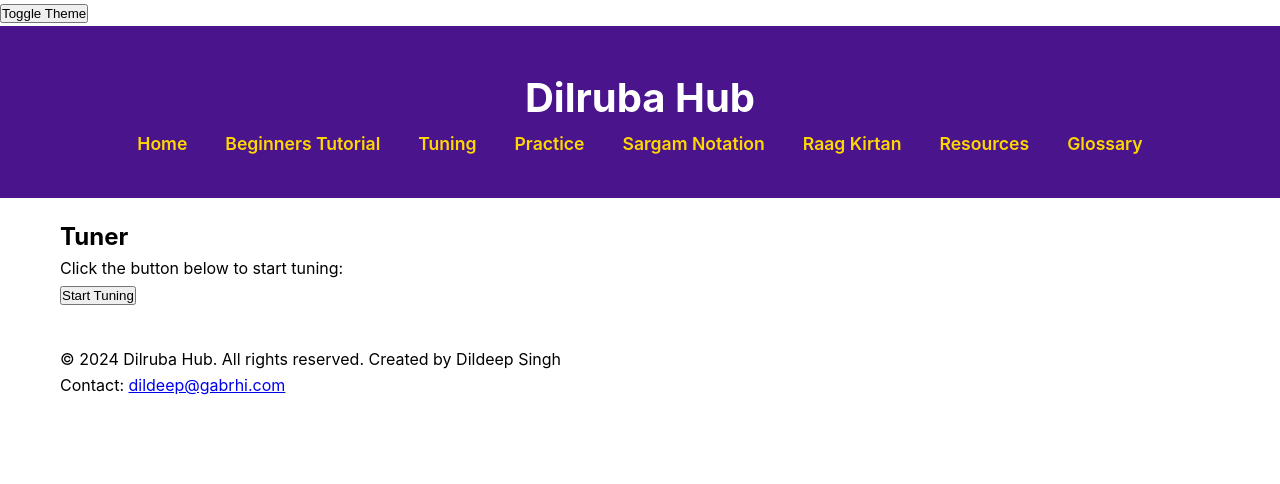
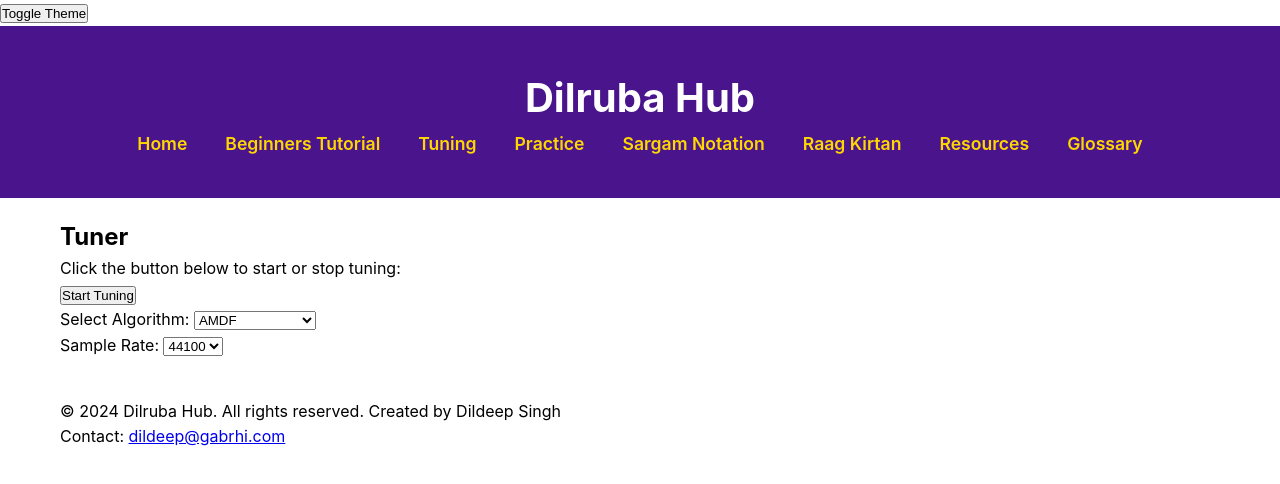
Before and after one commit to DilrubaJi/dilruba-website, a React (Vite) app: page /tuning in a window 1280 px wide. Shown: the top 484 px of the page. Built offline with nearby package versions, Linux system fonts and the light colour scheme.

Commit message:
stop tuning button added, fixed pitch, sample rate options

```diff
--- a/src/pages/Tuning.jsx
+++ b/src/pages/Tuning.jsx
@@ -1,37 +1,72 @@
-import React, { useState, useEffect } from "react";
+import React, { useState, useRef } from "react";
 import * as Pitchfinder from "pitchfinder";
 
 function Tuning() {
     const [note, setNote] = useState(null);
     const [isTuning, setIsTuning] = useState(false);
+    const [algorithm, setAlgorithm] = useState('AMDF'); // State to switch between algorithms
+    const [options, setOptions] = useState({ sampleRate: 44100, threshold: 0.1 }); // Default options
+    const audioContextRef = useRef(null);
+    const animationFrameIdRef = useRef(null);
+    const mediaStreamRef = useRef(null);
 
     const startTuning = () => {
         setIsTuning(true);
         const audioContext = new (window.AudioContext || window.webkitAudioContext)();
+        audioContextRef.current = audioContext;
         const analyser = audioContext.createAnalyser();
-        const pitchDetector = Pitchfinder.AMDF();
+        const pitchDetector = getPitchDetector(algorithm, options);
         analyser.fftSize = 2048;
 
         navigator.mediaDevices.getUserMedia({ audio: true }).then(stream => {
+            mediaStreamRef.current = stream;
             const source = audioContext.createMediaStreamSource(stream);
             source.connect(analyser);
 
             const dataArray = new Float32Array(analyser.fftSize);
             const detectPitch = () => {
                 analyser.getFloatTimeDomainData(dataArray);
-                const pitch = pitchDetector(dataArray);
+                let pitch = pitchDetector(dataArray);
                 if (pitch) {
+                    pitch = applyCorrectionFactor(pitch); // Apply correction factor
                     const note = pitchToNoteName(pitch);
                     setNote({ name: note, freq: pitch });
                 }
-                requestAnimationFrame(detectPitch);
+                animationFrameIdRef.current = requestAnimationFrame(detectPitch);
             };
             detectPitch();
         });
+    };
 
-        return () => {
-            audioContext.close();
-        };
+    const stopTuning = () => {
+        setIsTuning(false);
+        if (animationFrameIdRef.current) {
+            cancelAnimationFrame(animationFrameIdRef.current);
+        }
+        if (audioContextRef.current) {
+            audioContextRef.current.close();
+        }
+        if (mediaStreamRef.current) {
+            mediaStreamRef.current.getTracks().forEach(track => track.stop());
+        }
+    };
+
+    const getPitchDetector = (algorithm, options) => {
+        switch (algorithm) {
+            case 'YIN':
+                return Pitchfinder.YIN(options);
+            case 'DynamicWavelet':
+                return Pitchfinder.DynamicWavelet(options);
+            case 'MacLeod':
+                return Pitchfinder.MacLeod(options);
+            default:
+                return Pitchfinder.AMDF(options);
+        }
+    };
+
+    const applyCorrectionFactor = (pitch) => {
+        const correctionFactor = 1.087528344671202; // Example correction factor for a semitone
+        return pitch * correctionFactor;
     };
 
     const pitchToNoteName = (pitch) => {
@@ -42,23 +77,95 @@ function Tuning() {
         return `${note}${octave}`;
     };
 
+    const handleOptionChange = (e) => {
+        const { name, value } = e.target;
+        setOptions(prevOptions => ({
+            ...prevOptions,
+            [name]: parseFloat(value)
+        }));
+    };
+
+    const renderOptions = () => {
+        switch (algorithm) {
+            case 'YIN':
+                return (
+                    <>
+                        <label>Sample Rate: </label>
+                        <select name="sampleRate" value={options.sampleRate} onChange={handleOptionChange}>
+                            <option value={44100}>44100</option>
+                            <option value={48000}>48000</option>
+                        </select>
+                        <label>Threshold: </label>
+                        <select name="threshold" value={options.threshold} onChange={handleOptionChange}>
+                            <option value={0.1}>0.1</option>
+                            <option value={0.2}>0.2</option>
+                        </select>
+                    </>
+                );
+            case 'DynamicWavelet':
+                return (
+                    <>
+                        <label>Sample Rate: </label>
+                        <select name="sampleRate" value={options.sampleRate} onChange={handleOptionChange}>
+                            <option value={44100}>44100</option>
+                            <option value={48000}>48000</option>
+                        </select>
+                    </>
+                );
+            case 'MacLeod':
+                return (
+                    <>
+                        <label>Sample Rate: </label>
+                        <select name="sampleRate" value={options.sampleRate} onChange={handleOptionChange}>
+                            <option value={44100}>44100</option>
+                            <option value={48000}>48000</option>
+                        </select>
+                    </>
+                );
+            default:
+                return (
+                    <>
+                        <label>Sample Rate: </label>
+                        <select name="sampleRate" value={options.sampleRate} onChange={handleOptionChange}>
+                            <option value={44100}>44100</option>
+                            <option value={48000}>48000</option>
+                        </select>
+                    </>
+                );
+        }
+    };
+
     return (
         <div className="container">
             <h2>Tuner</h2>
-            <p>Click the button below to start tuning:</p>
-            {!isTuning && <button onClick={startTuning}>Start Tuning</button>}
+            <p>Click the button below to start or stop tuning:</p>
+            <button onClick={isTuning ? stopTuning : startTuning}>
+                {isTuning ? 'Stop Tuning' : 'Start Tuning'}
+            </button>
             {isTuning && (
                 <div className="tuner-display">
                     {note ? (
                         <div>
                             <h3>Detected Note: {note.name}</h3>
-                            <p>Frequency: {note.freq.toFixed(2)} Hz</p>
+                            <p>Frequency: {note.freq} Hz</p>
                         </div>
                     ) : (
                         <p>Listening...</p>
                     )}
                 </div>
             )}
+            <div>
+                <label>Select Algorithm: </label>
+                <select value={algorithm} onChange={(e) => setAlgorithm(e.target.value)}>
+                    <option value="AMDF">AMDF</option>
+                    <option value="YIN">YIN</option>
+                    <option value="DynamicWavelet">DynamicWavelet</option>
+                    <option value="MacLeod">MacLeod</option>
+                </select>
+            </div>
+            <div>
+                {renderOptions()}
+            </div>
         </div>
     );
 }
```
